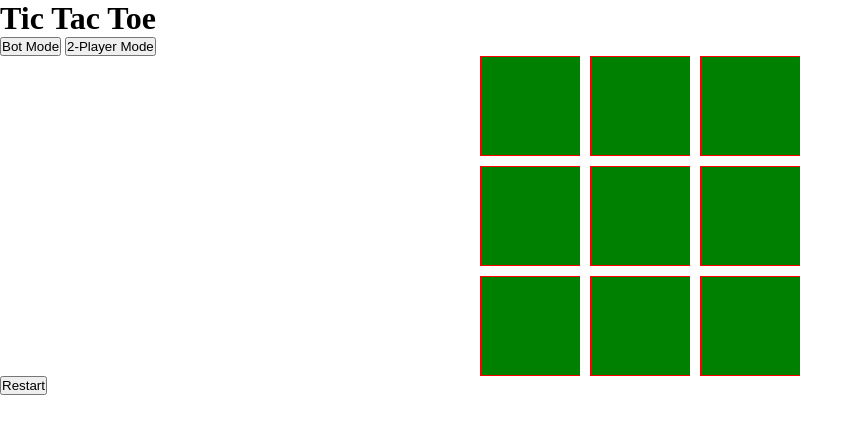
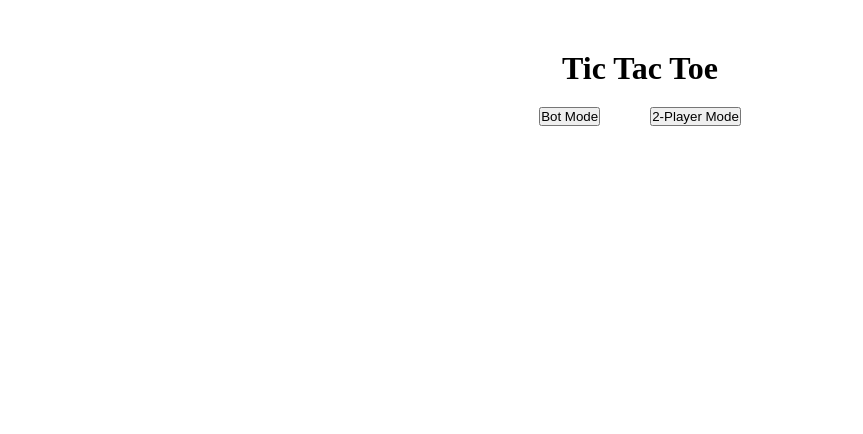
Before and after one commit to CDVarias/project-tic-tac-toe, a plain HTML site: page index.html in a window 1280 px wide. Both pictures are taken after a click on the button "Start Game". Shown: the whole page, without its empty margins (0-863 px from the left). Drawn offline with Linux system fonts and the light colour scheme.

Commit message:
Layout the buttons

```diff
--- a/index.html
+++ b/index.html
@@ -10,19 +10,20 @@
     <div class="container">
         <div class="first-part">
             <h1 id="title">Tic Tac Toe</h1>
+
             <button class = "start-game" id="start-game">Start Game</button>
         </div>
 
         <div class="second-part">
-            <!-- title -->
             <button class="vs-bot" id="vs-bot">Bot Mode</button>
             <button class="vs-p2" id="vs-p2">2-Player Mode</button>
-            <div class="multiplayer" id="multiplayer">
-                <label for="player1">Player 1:</label>
-                <input type="text" id="player1" name="player1">
-                <label for="player2">Player 2:</label>
-                <input type="text" id="player2" name="player2">
-            </div>
+        </div>
+        <div class="multiplayer" id="multiplayer">
+            <label for="player1">Player 1:</label>
+            <input type="text" id="player1" name="player1">
+            <label for="player2">Player 2:</label>
+            <input type="text" id="player2" name="player2">
+
         </div>
 
 
--- a/script.js
+++ b/script.js
@@ -116,17 +116,23 @@ function checkForTie (boardUsed) {
     return boardUsed.every(cell => cell !== "");
 }
 
+const vsBotButton = document.querySelector("#vs-bot");
+const pvpButton = document.querySelector("#vs-p2");
 const startButton = document.querySelector("#start-game");
 startButton.addEventListener("click", () =>{
    startButton.style.display = "none";
-   game.start();
+   vsBotButton.style.display = "inline";
+   pvpButton.style.display = "inline";
+//    game.start();
 })
+
+
 
 
 const multiPlayer = document.querySelector("#multiplayer")
 const multiPlayerBtn = document.querySelector("#vs-p2");
 multiPlayerBtn.addEventListener("click",() =>{
-    multiPlayer.style.display = "block";
+    multiPlayer.style.display = "flex";
 })
 
 const restartButton = document.querySelector("#restart");
--- a/styles.css
+++ b/styles.css
@@ -3,6 +3,30 @@
     padding: 0;
     box-sizing: border-box;
 }
+
+.first-part {
+    display: flex;
+    justify-content: center;
+    align-items: center;
+    flex-direction: column;
+    gap: 20px;
+    margin-top: 50px;
+}
+
+.second-part{
+    display: flex;
+    justify-content: center;
+    align-items: center;
+    margin-top: 20px;
+    gap: 50px;
+}
+
+.multiplayer{
+    justify-content: center;
+    align-items: center;
+}
+
+
 
 .game-board{
     display: grid;
@@ -24,6 +48,6 @@
 
 }
 
-.multiplayer{
+.multiplayer,.vs-bot,.vs-p2,.restart{
     display: none;
 }
```
